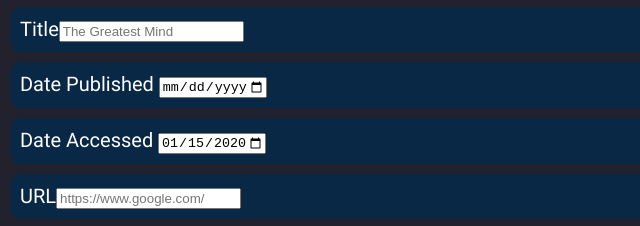
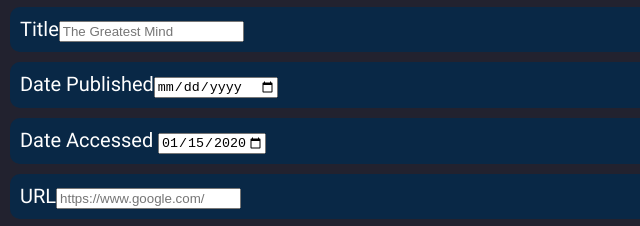
Before and after one commit to BastiDood/sourcery, an Electron app: page src/renderer/index.html in a window 1280 px wide. Shown: the part 192-418 px from the top of the page, 0-640 px from the left. Drawn offline with Linux system fonts and the light colour scheme.

Commit message:
Feature: collapse `publishDate` as an `input-field` component

```diff
--- a/src/renderer/index.html
+++ b/src/renderer/index.html
@@ -46,10 +46,7 @@
         <input-field type="text" placeholder="Go" id="middleName">Middle Name</input-field>
         <input-field type="text" placeholder="Chiong" id="lastName">Last Name</input-field>
         <input-field type="text" placeholder="The Greatest Mind" id="title">Title</input-field>
-        <div class="input-entry">
-          <label for="publishDate">Date Published</label>
-          <input placeholder="Date Published" type="date" name="publishDate" id="publishDate" />
-        </div>
+        <input-field type="date" placeholder="Date Published" id="publishDate">Date Published</input-field>
         <div class="input-entry">
           <label for="accessDate">Date Accessed</label>
           <input placeholder="Date Accessed" type="date" name="accessDate" id="accessDate" />
```
